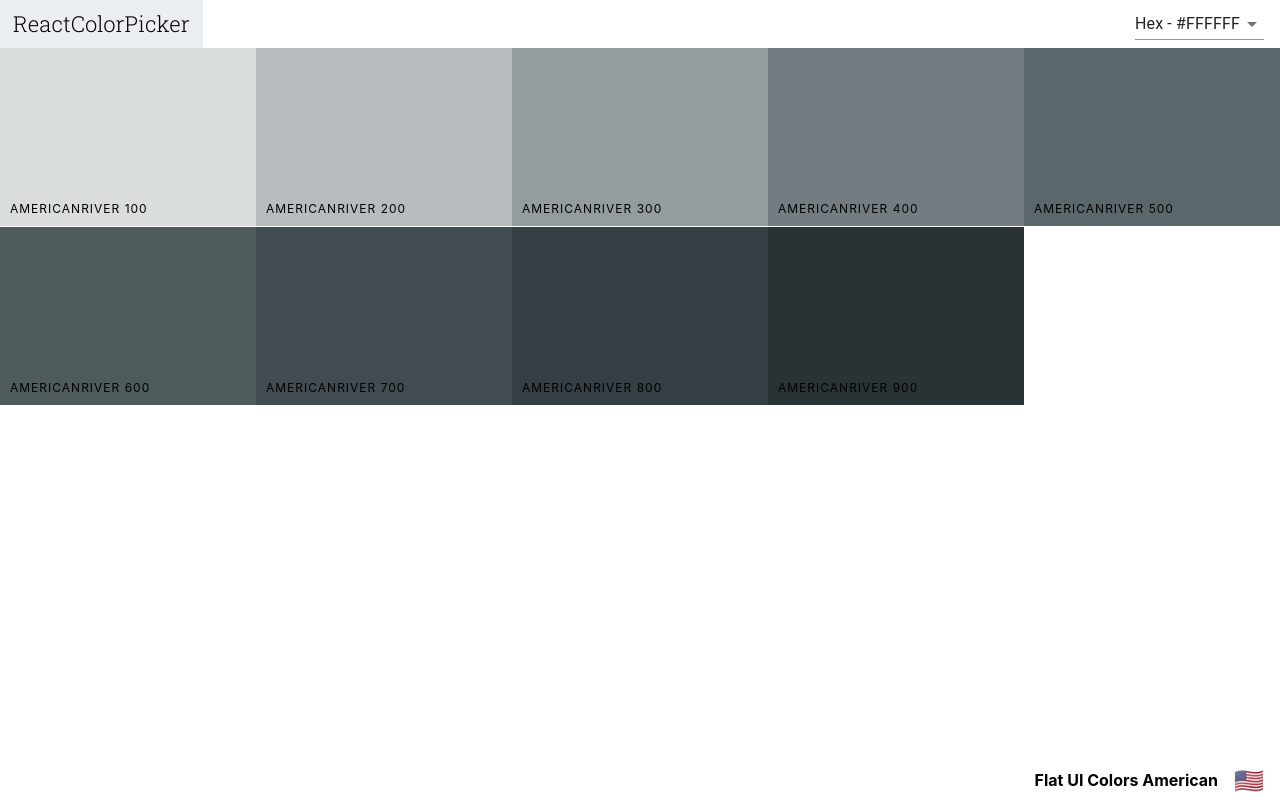
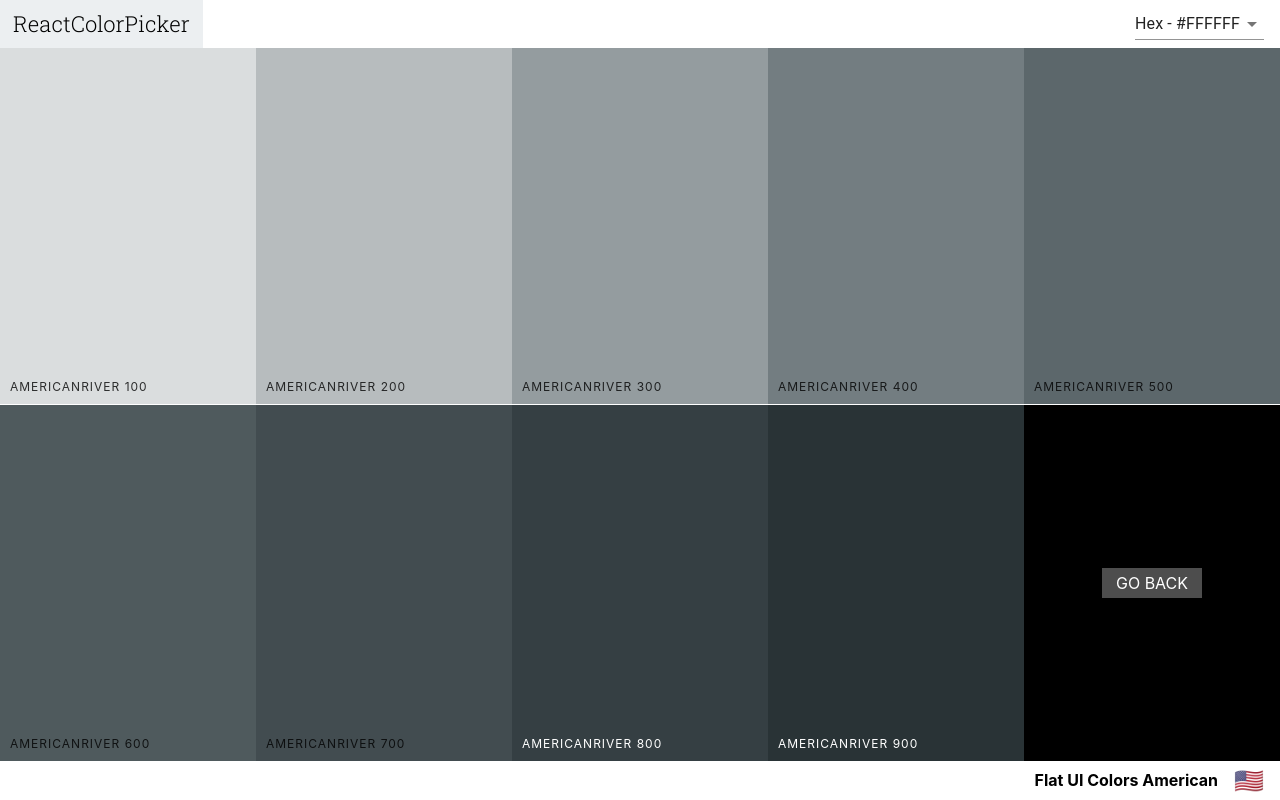
Before and after one commit to woodwardwebdev/color_picker_app, a React (Create React App) app: page /palette/flat-ui-colors-american/americanriver in a window 1280 px wide. Built offline with nearby package versions, Linux system fonts and the light colour scheme.

Commit message:
refactored ColorBox styles

```diff
--- a/src/ColorBox.css
+++ b/src/ColorBox.css
@@ -13,7 +13,16 @@
   transition: 0.5s;
 }
 
-.copy-button {
+.SingleColorPalette .ColorBox {
+  height: 50%;
+}
+
+.ColorBox.go-back {
+  background-color: black;
+}
+
+.copy-button,
+.back-button {
   width: 100px;
   height: 30px;
   position: absolute;
@@ -30,6 +39,10 @@
   color: white;
   text-transform: uppercase;
   border: none;
+  text-decoration: none;
+}
+
+.copy-button {
   opacity: 0;
 }
 
@@ -113,3 +126,11 @@
   font-size: 2rem;
   font-weight: 100;
 }
+
+.lightText {
+  color: white;
+}
+
+.ColorBox .darkText {
+  color: rgba(0, 0, 0, 0.486);
+}
--- a/src/ColorBox.js
+++ b/src/ColorBox.js
@@ -1,7 +1,74 @@
 import React, { Component } from "react";
 import { CopyToClipboard } from "react-copy-to-clipboard";
 import { Link } from "react-router-dom";
+import { withStyles } from "@material-ui/styles";
+import chroma from "chroma-js";
 import "./ColorBox.css";
+
+const styles = {
+  ColorBox: {
+    width: "20%",
+    height: props => (props.showingFullPalette ? "25%" : "50%"),
+    margin: "0 auto",
+    display: "inline-block",
+    position: "relative",
+    cursor: "pointer",
+    marginBottom: "-3px",
+    "&:hover button": {
+      opacity: "1",
+      transition: "0.5s"
+    }
+  },
+  copyText: {
+    color: props =>
+      chroma(props.background).luminance() >= 0.7
+        ? "rgba(0, 0, 0, 0.8)"
+        : "white"
+  },
+  colorName: {
+    color: props =>
+      chroma(props.background).luminance() >= 0.06
+        ? "rgba(0, 0, 0, 0.8)"
+        : "white"
+  },
+  seeMore: {
+    color: props =>
+      chroma(props.background).luminance() >= 0.7
+        ? "rgba(0, 0, 0, 0.5)"
+        : "white",
+    background: "rgba(255, 255, 255, 0.3)",
+    position: "absolute",
+    border: "none",
+    right: "0",
+    bottom: "0",
+    width: "60px",
+    height: "30px",
+    textAlign: "center",
+    lineHeight: "30px",
+    textTransform: "uppercase"
+  },
+  copyButton: {
+    color: props =>
+      chroma(props.background).luminance() >= 0.7 ? "rgba(0,0,0,0.6" : "white",
+    width: "100px",
+    height: "30px",
+    position: "absolute",
+    display: "inline-block",
+    top: "50%",
+    left: "50%",
+    marginLeft: "-50px",
+    marginTop: "-15px",
+    textAlign: "center",
+    outline: "none",
+    background: "rgba(255, 255, 255, 0.3)",
+    fontSize: "1rem",
+    lineHeight: "30px",
+    textTransform: "uppercase",
+    border: "none",
+    textDecoration: "none",
+    opacity: "0"
+  }
+};
 
 class ColorBox extends Component {
   constructor(props) {
@@ -17,28 +84,34 @@ class ColorBox extends Component {
   }
 
   render() {
-    const { name, background, moreUrl, showLink } = this.props;
+    const {
+      name,
+      background,
+      moreUrl,
+      showingFullPalette,
+      classes
+    } = this.props;
     const { copied } = this.state;
     return (
       <CopyToClipboard text={background} onCopy={this.changeCopyState}>
-        <div style={{ background }} className="ColorBox">
+        <div style={{ background }} className={classes.ColorBox}>
           <div
             style={{ background }}
             className={`copy-overlay ${copied && "show"}`}
           />
           <div className={`copy-message ${copied && "show"}`}>
             <h1>Copied!</h1>
-            <p>{background}</p>
+            <p className={classes.copyText}>{background}</p>
           </div>
           <div className="copy-container">
             <div className="box-content">
-              <span>{name}</span>
+              <span className={classes.colorName}>{name}</span>
             </div>
-            <button className="copy-button">COPY</button>
+            <button className={classes.copyButton}>COPY</button>
           </div>
-          {showLink && (
+          {showingFullPalette && (
             <Link to={moreUrl} onClick={e => e.stopPropagation()}>
-              <span className="see-more">MORE</span>
+              <span className={`see-more ${classes.seeMore}`}>MORE</span>
             </Link>
           )}
         </div>
@@ -47,4 +120,4 @@ class ColorBox extends Component {
   }
 }
 
-export default ColorBox;
+export default withStyles(styles)(ColorBox);
--- a/src/Navbar.css
+++ b/src/Navbar.css
@@ -2,7 +2,7 @@
 
 .slider {
   width: 340px;
-  margin: 0 10px;
+  margin: 0 20px;
   display: inline-block;
 }
 
--- a/src/Palette.js
+++ b/src/Palette.js
@@ -31,7 +31,7 @@ class Palette extends Component {
         name={color.name}
         key={color.id}
         moreUrl={`/palette/${id}/${color.id}`}
-        showLink={true}
+        showingFullPalette={true}
       />
     ));
     return (
--- a/src/SingleColorPalette.js
+++ b/src/SingleColorPalette.js
@@ -2,6 +2,7 @@ import React, { Component } from "react";
 import ColorBox from "./ColorBox";
 import Navbar from "./Navbar";
 import PaletteFooter from "./PaletteFooter";
+import { Link } from "react-router-dom";
 
 class SingleColorPalette extends Component {
   constructor(props) {
@@ -29,19 +30,26 @@ class SingleColorPalette extends Component {
 
   render() {
     const { format } = this.state;
-    const { palettename, emoji } = this.props.palette;
+    const { palettename, emoji, id } = this.props.palette;
     const colorBoxes = this._shades.map(color => (
       <ColorBox
-        key={color.id}
+        key={color.name}
         name={color.name}
         background={color[format]}
-        showLink={false}
+        showingFullPalette={false}
       />
     ));
     return (
-      <div className="Palette">
+      <div className="SingleColorPalette Palette">
         <Navbar handleChange={this.changeFormat} showingAllColors={false} />
-        <div className="Palette-colors">{colorBoxes}</div>
+        <div className="Palette-colors">
+          {colorBoxes}
+          <div className="ColorBox go-back">
+            <Link to={`/palette/${id}`} className="back-button">
+              Go Back
+            </Link>
+          </div>
+        </div>
         <PaletteFooter palettename={palettename} emoji={emoji} />
       </div>
     );
```
